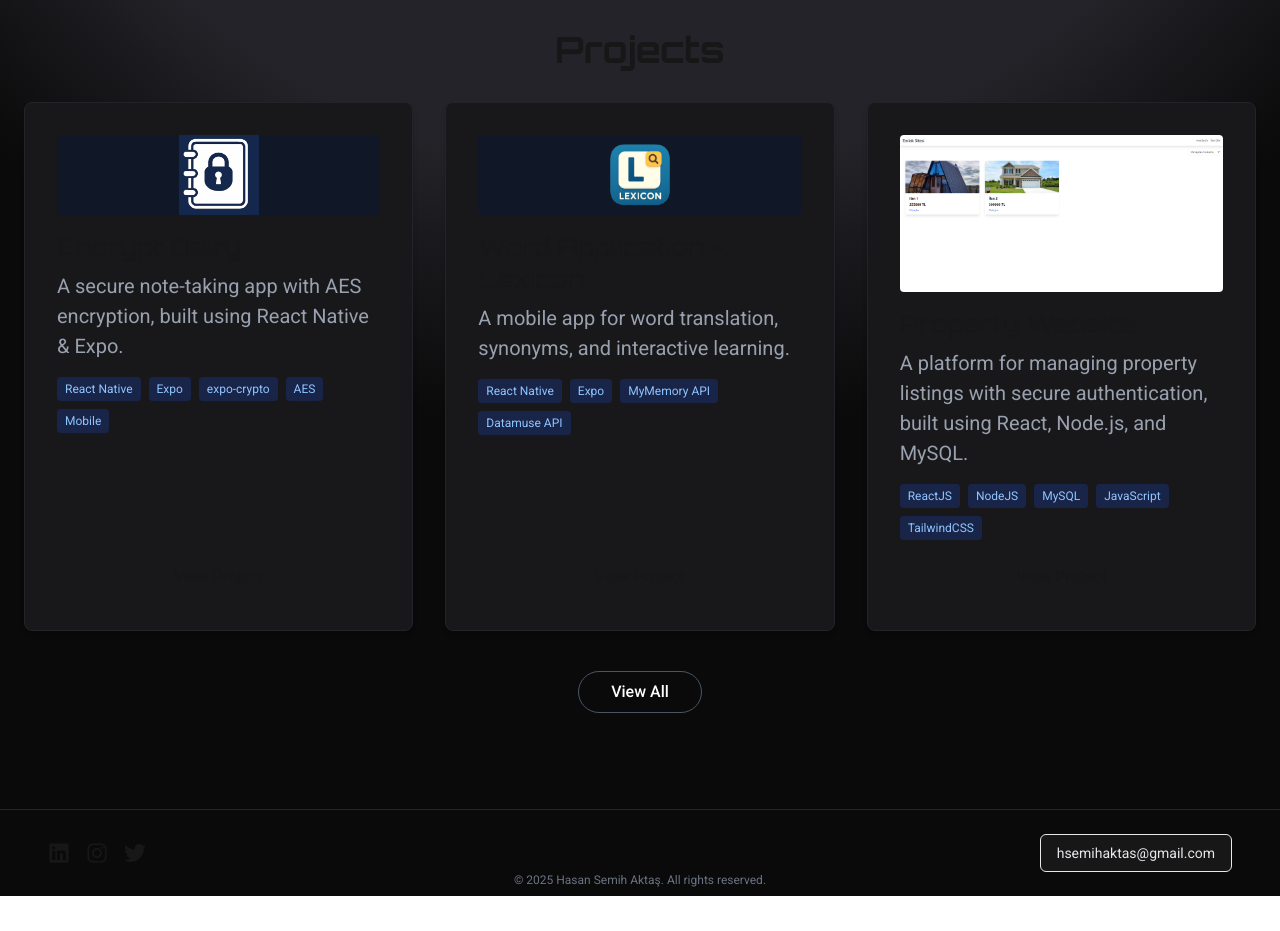
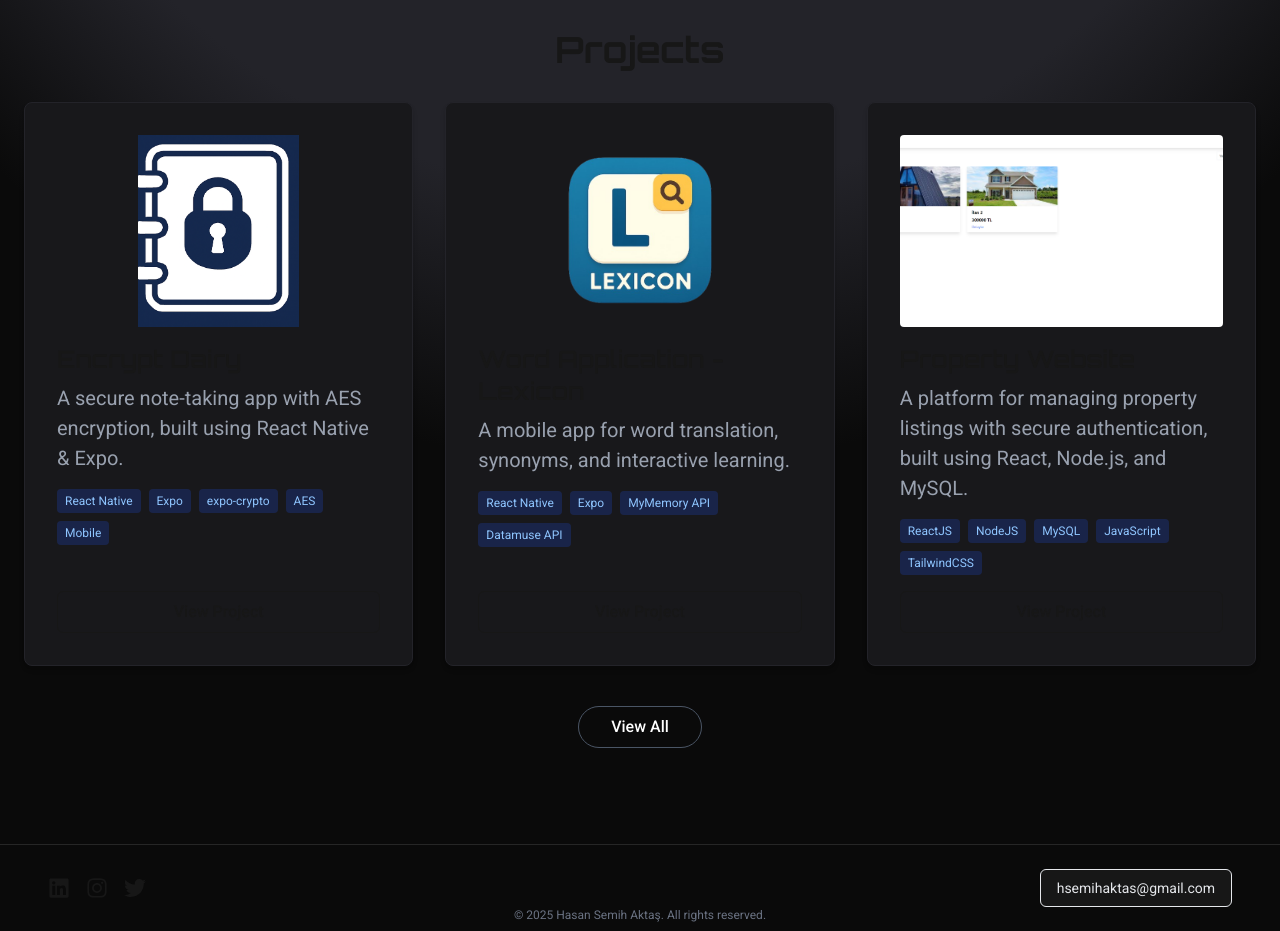
Before and after one commit to hsemihaktas/My-Website-New, a Next.js app: page / in a window 1280 px wide. Shown: the part 1360-2291 px from the top of the page. Before the commit the page ends 2256 px from the top, so only its background shows below. Built offline with nearby package versions, Linux system fonts and the light colour scheme.

Commit message:
Update project image and icon sizing styles
Adjusted Tailwind CSS classes for project icons and images in ProjectPage and Projects components to improve layout and visual consistency. Changed width and height ratios and background styling for better presentation.

```diff
--- a/app/project/[slug]/page.tsx
+++ b/app/project/[slug]/page.tsx
@@ -6,6 +6,7 @@
 import { notFound } from "next/navigation";
 import projects from "../../../data/projects.json";
 import { useLang } from "../../../context/LangContext";
+
 
 export default function ProjectPage({ params }: { params: Promise<{ slug: string }> }) {
   const { slug } = React.use(params) as { slug: string };
@@ -73,7 +74,7 @@
                 mediaSlides.map((media, idx) => (
                   <SwiperSlide key={idx}>
                     {media.type === "icon" && (
-                      <img src={media.src} alt="icon" className="w-32 h-32 object-contain mx-auto" />
+                      <img src={media.src} alt="icon" className="w-4/7 h-1/2 object-contain mx-auto" />
                     )}
                     {media.type === "image" && (
                       <img src={media.src} alt={project.title[locale] + " image"} className="w-full max-h-96 object-cover aspect-auto object-top group-hover:object-bottom transition-all duration-1000" />
--- a/components/Projects.tsx
+++ b/components/Projects.tsx
@@ -59,18 +59,18 @@
               style={{ transformOrigin: "top center" }}
               className="bg-[#18181b] rounded-lg shadow-md p-8 flex flex-col hover:scale-[1.03] transition border border-[#232329] min-w-0"
             >
-              <div className="w-full max-h-48 overflow-hidden rounded group flex items-center justify-center bg-gray-900">
+              <div className="w-full h-48 overflow-hidden rounded group flex items-center justify-center bg-transparent">
                 {project.iconFile ? (
                   <img
                     src={"/" + project.iconFile}
                     alt={project.title[locale] + " icon"}
-                    className="w-20 h-20 object-contain mx-auto"
+                    className="w-1/2 h-full object-cover aspect-auto mx-auto"
                   />
                 ) : project.imageFiles && project.imageFiles.length > 0 ? (
                   <img
                     src={"/" + project.imageFiles[0]}
                     alt={project.title[locale]}
-                    className="w-full max-h-48 object-cover aspect-auto object-top group-hover:object-bottom transition-all duration-1000"
+                    className="w-full h-full object-cover aspect-auto object-top group-hover:object-bottom transition-all duration-1000"
                   />
                 ) : (
                   <div className="w-full h-32 flex items-center justify-center text-gray-500">No image</div>
```
